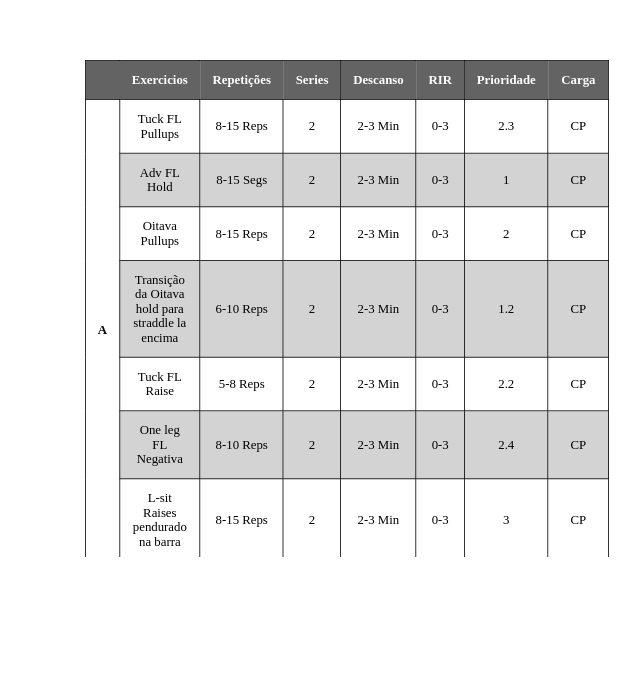
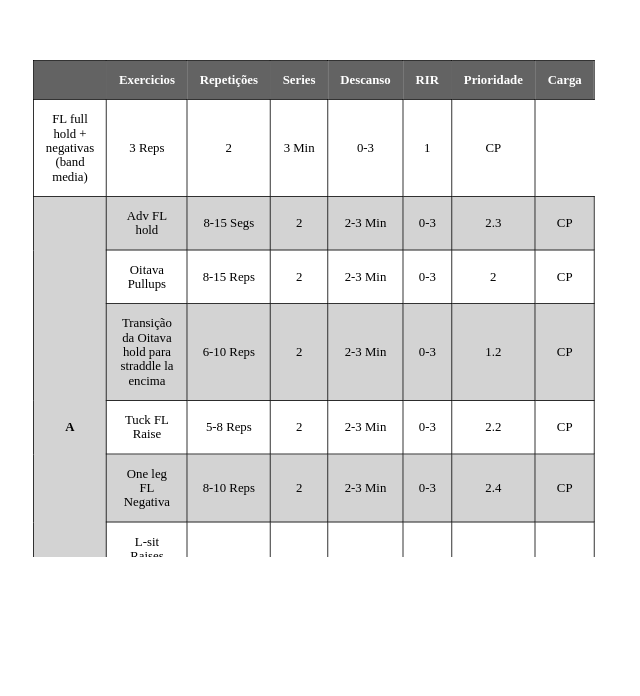
Before and after one commit to WillTHdev/Treino, a plain HTML site: page index.html in a window 1280 px wide. Shown: the part 104-800 px from the top of the page, without its empty margins (280-920 px from the left). Drawn offline with Linux system fonts and the light colour scheme.

Commit message:
Uptade index.html

```diff
--- a/index.html
+++ b/index.html
@@ -85,22 +85,22 @@
 
             <tbody>
                 <tr>
+                    <td>FL full hold + negativas (band media)</td>
+                    <td>3 Reps</td>
+                    <td>2</td>
+                    <td>3 Min</td>
+                    <td>0-3</td>
+                    <td>1</td>
+                    <td>CP</td>
+                </tr>
+                <tr>
                     <th rowspan="7">A</th>
-                    <td>Tuck FL Pullups</td>
-                    <td>8-15 Reps</td>
+                    <td>Adv FL hold</td>
+                    <td>8-15 Segs</td>
                     <td>2</td>
                     <td>2-3 Min</td>
                     <td>0-3</td>
                     <td>2.3</td>
-                    <td>CP</td>
-                </tr>
-                <tr>
-                    <td>Adv FL Hold</td>
-                    <td>8-15 Segs</td>
-                    <td>2</td>
-                    <td>2-3 Min</td>
-                    <td>0-3</td>
-                    <td>1</td>
                     <td>CP</td>
                 </tr>
                 <tr>
```
